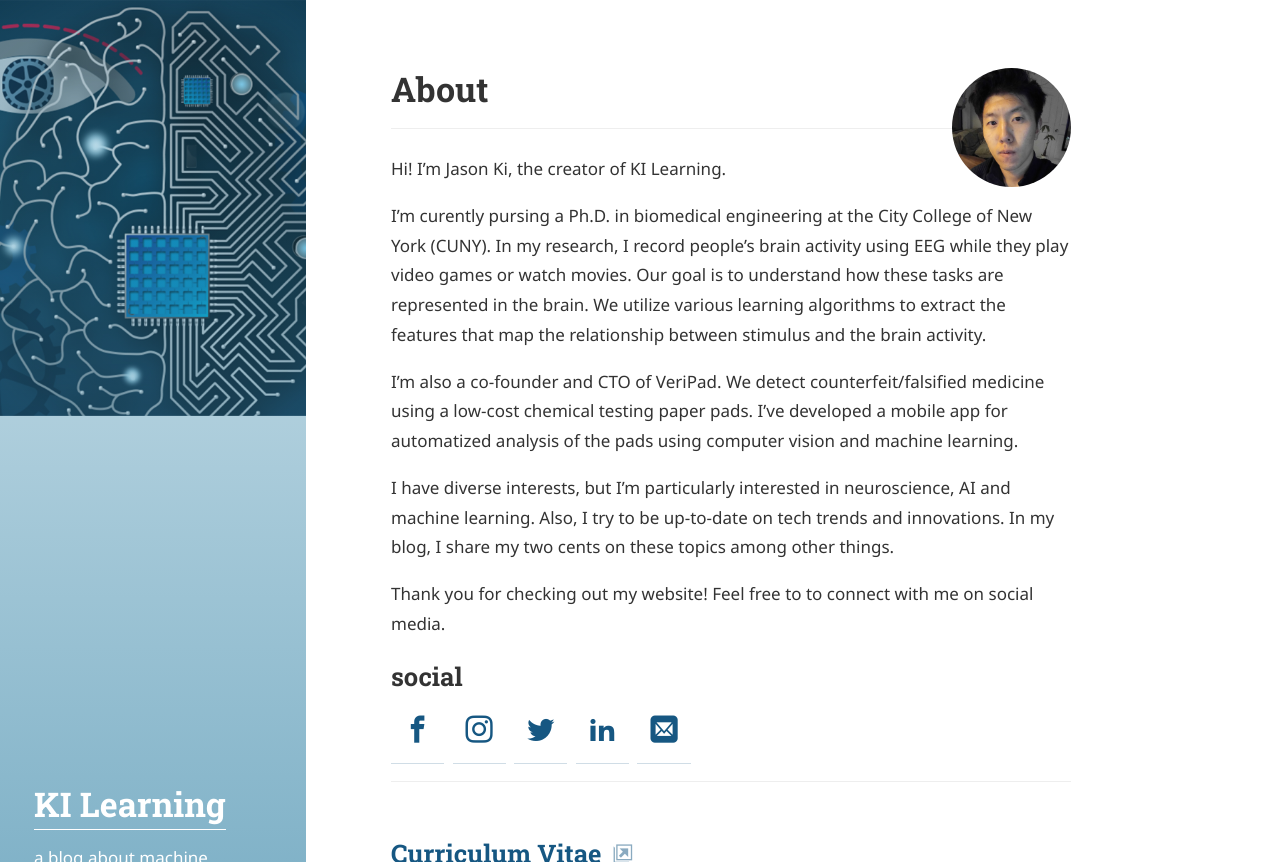
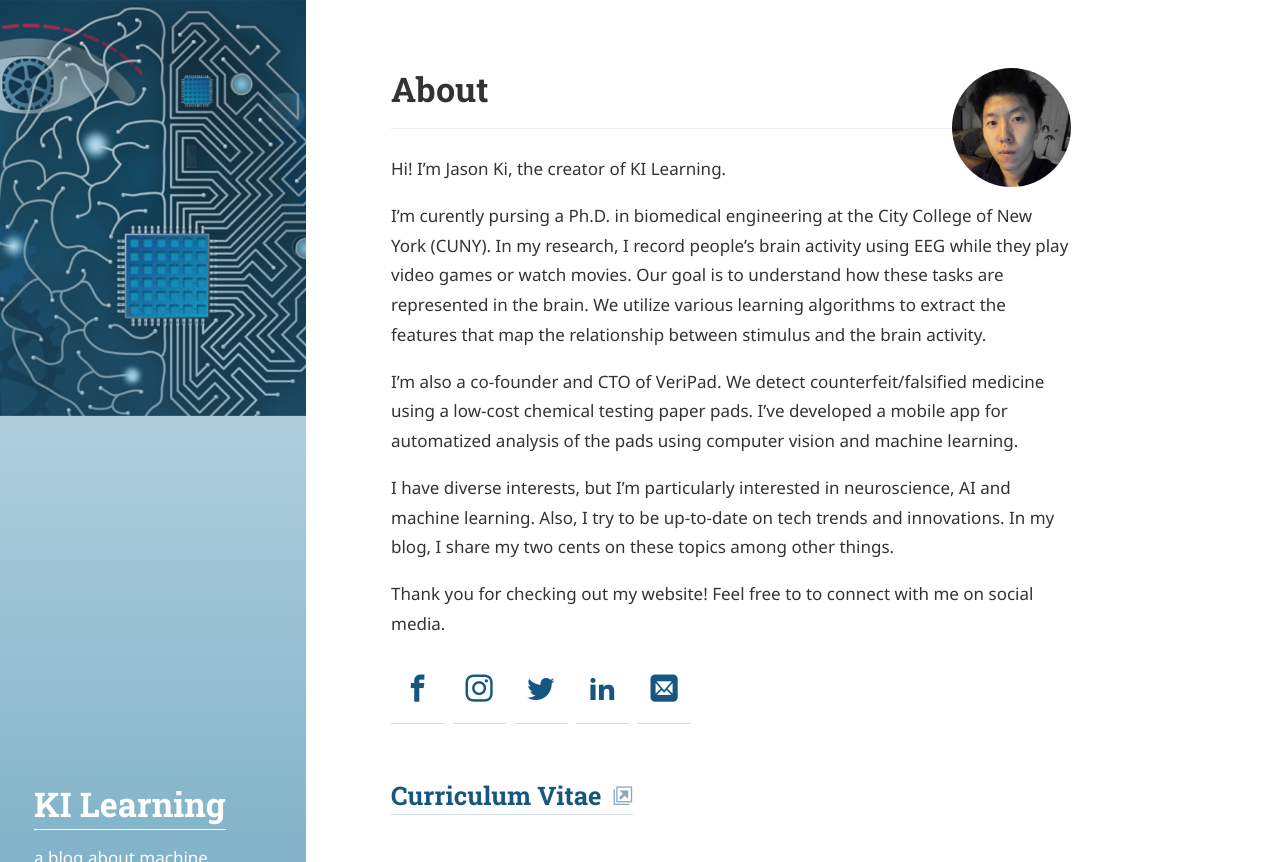
Before and after one commit to JasonJKi/jasonjki.github.io, a Jekyll site: the page built from about.md, in a window 1280 px wide and 1246 px high, cut to the strip 0-862 px from the top of the window. Built offline with Jekyll 4.4.1, drawn with Linux system fonts in a browser that asks for light colours; some web fonts are replaced.

Commit message:
Update about.html

```diff
--- a/_layouts/about.html
+++ b/_layouts/about.html
@@ -17,13 +17,9 @@
   {{ author.about | markdownify }}
 
   {% if author.social or site.github_username or site.twitter_username %}
-    <h2 class="page-title hr">
-        social
     <div class="sidebar-social">
       {% include social.html social=author.social2 %}
     </div>
-    </h2>
-
   {% endif %}
   {{ content }}
 
```
